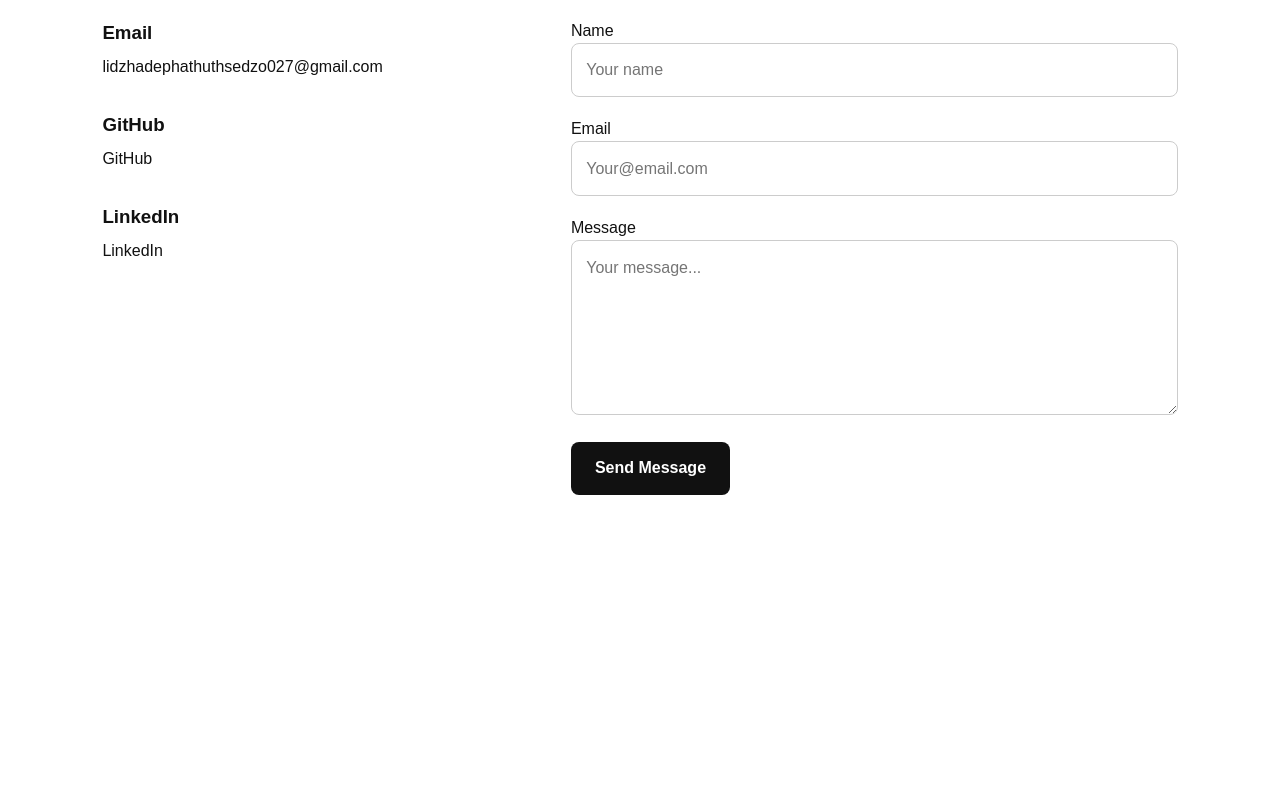
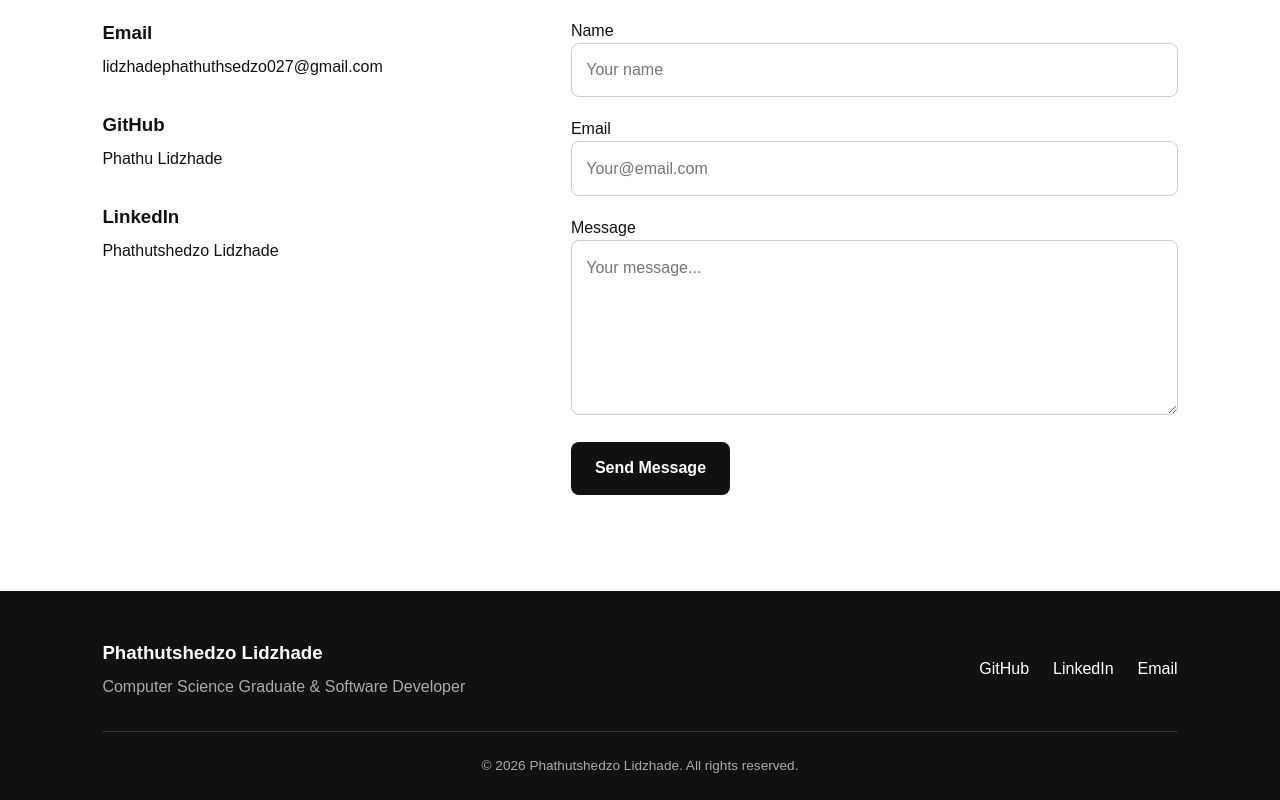
Before and after one commit to Phathu-Lidzhade/portfolio, a React (Vite) app in the folder my-portfolio/: page / in a window 1280 px wide. Shown: the part 4615-5415 px from the top of the page. Before the commit the page ends 5206 px from the top, so only its background shows below. Built offline with nearby package versions, Linux system fonts and the light colour scheme.

Commit message:
added footer section and updated the contact section

```diff
--- a/my-portfolio/src/App.tsx
+++ b/my-portfolio/src/App.tsx
@@ -5,6 +5,7 @@ import Skills from "./components/Skills/Skills";
 import Project from "./components/Projects/Projects";
 import Education from "./components/Education/Education";
 import Contact from "./components/Contact/Contact";
+import Footer from "./components/Footer/Footer";
 
 function App() {
   return (
@@ -19,6 +20,8 @@ function App() {
         <Education />
         <Contact />
       </main>
+
+      <Footer />
     </>
   );
 }
--- a/my-portfolio/src/components/Contact/Contact.tsx
+++ b/my-portfolio/src/components/Contact/Contact.tsx
@@ -24,7 +24,7 @@ function Contact() {
                 target="_blank"
                 rel="noopener noreferrer"
               >
-                GitHub
+                Phathu Lidzhade
               </a>
             </div>
 
@@ -34,7 +34,7 @@ function Contact() {
                 target="_blank"
                 rel="noopener noreferrer"
               >
-                LinkedIn
+                Phathutshedzo Lidzhade
               </a>
             </div>
 
--- /dev/null
+++ b/my-portfolio/src/components/Footer/Footer.tsx
@@ -0,0 +1,42 @@
+function Footer() {
+  const currentYear = new Date().getFullYear();
+
+  return(
+    <footer className="footer">
+      <div className="footer-container">
+        <div>
+          <h3>Phathutshedzo Lidzhade</h3>
+          <p>Computer Science Graduate & Software Developer</p>
+        </div>
+
+        <div className="footer-links">
+          <a
+            href="https://github.com/Phathu-Lidzhade"
+            target="_blank"
+            rel="noonpoener noreferrer"
+          >
+            GitHub
+          </a>
+
+          <a
+            href="https://www.linkedin.com/in/phathutshedzo-lidzhade-a502a2382"
+            target="_blank"
+            rel="noopener noreferrer"
+          >
+            LinkedIn
+          </a>
+
+          <a href="mailto:lidzhadephathuthsedzo027@gmail.com">
+            Email
+          </a>
+        </div>
+      </div>
+
+      <div className="footer-bottom">
+        <p>© {currentYear} Phathutshedzo Lidzhade. All rights reserved.</p>
+      </div>
+    </footer>
+  );
+}
+
+export default Footer
--- a/my-portfolio/src/index.css
+++ b/my-portfolio/src/index.css
@@ -461,6 +461,10 @@ textarea {
   text-decoration: none;
 }
 
+.contact-item a:hover {
+  color: var(--accent);
+}
+
 .contact-form {
   display: flex;
   flex-direction: column;
@@ -558,6 +562,56 @@ textarea {
   background: #111;
 }
 
+.footer{
+  padding: 3rem 8% 1.5rem;
+  background: #111;
+  color: white;
+}
+
+.footer-container {
+  max-width: var(--max-width);
+  margin: 0 auto;
+  display: flex;
+  justify-content: space-between;
+  align-items: center;
+  gap: 2rem;
+  padding-bottom: 2rem;
+}
+
+.footer h3 {
+  margin-bottom: 0.5rem;
+}
+
+.footer p {
+  color: #aaa;
+}
+
+.footer-links {
+  display: flex;
+  gap: 1.5rem;
+}
+
+.footer-links a {
+  color: white;
+  text-decoration: none;
+}
+
+.footer-links a:hover {
+  color: var(--accent);
+}
+
+.footer-bottom {
+  max-width: var(--max-width);
+  margin: 0 auto;
+  padding-top: 1.5rem;
+  border-top: 1px solid #333;
+  text-align: center;
+}
+
+.footer-bottom p {
+  font-size: 0.85rem;
+}
+
 @media (max-width: 768px) {
   .hero {
     flex-direction: column;
@@ -628,4 +682,13 @@ textarea {
     width: 100%;
     padding: 0.75rem 0;
   }
+
+  .footer-container {
+    flex-direction: column;
+    align-items: flex-start;
+  }
+
+  .footer-links {
+    flex-wrap: wrap;
+  }
 }
```
